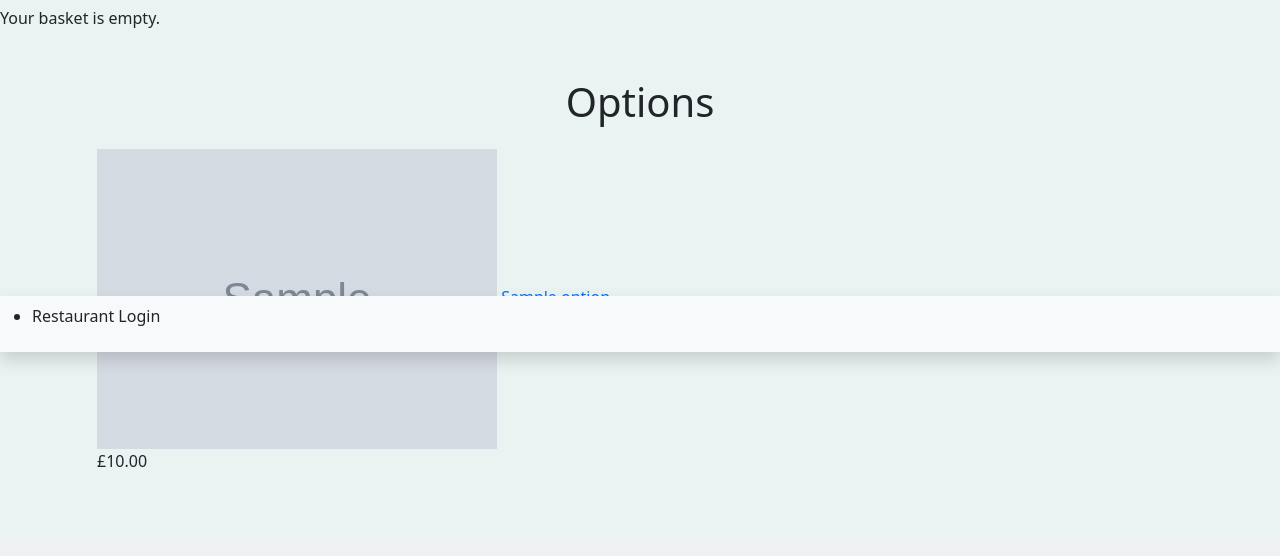
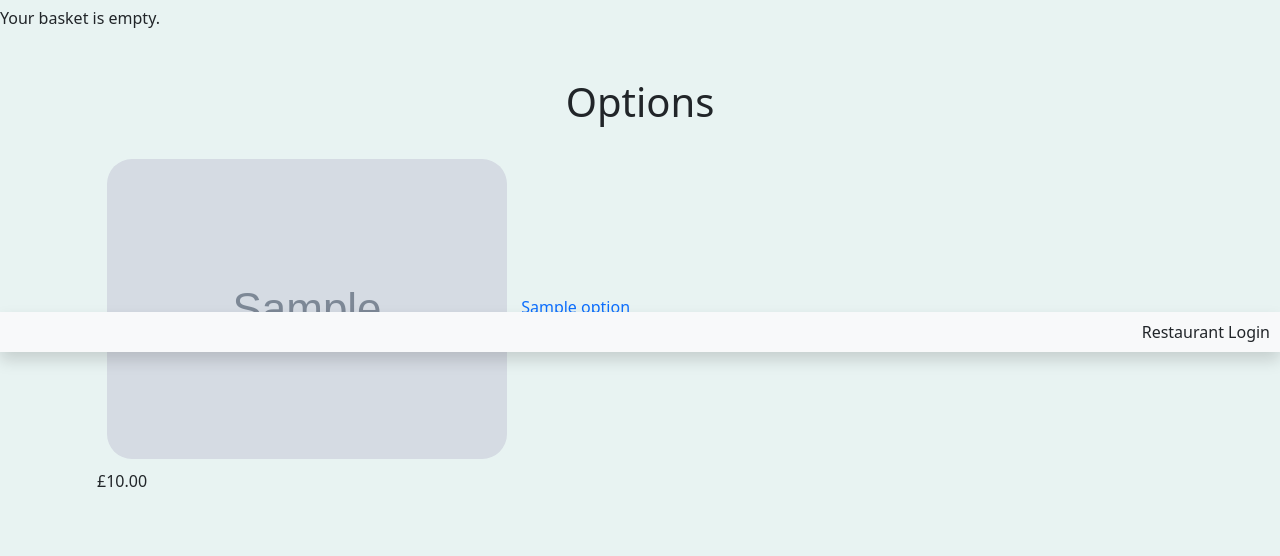
Before and after one commit to JamesCowans/Flipped_Burger_Co, a Django app: page / in a window 1280 px wide. Shown: the part 448-1004 px from the top of the page. Before the commit the page ends 915 px from the top, so only its background shows below. Run offline with Django 4.2, Linux system fonts and the light colour scheme; tables that the repository leaves empty hold one stand-in row (values such as "Sample post"); grey boxes marked "Sample" are stand-in pictures.

Commit message:
end of day commit

```diff
--- a/basket/templates/basket/detail.html
+++ b/basket/templates/basket/detail.html
@@ -27,7 +27,7 @@
                                 <tr>
                                     <td>
                                         <a href="{{ option.get_absolute_url }}">
-                                            <img src="{% if option.image %}{{ option.image.url }}{% else %}{% static 'img/awaiting_image.png' %}{% endif %}" class="img-fluid">
+                                            <img src="{% if option.image %}{{ option.image.url }}{% else %}{% static 'img/awaiting_image.png' %}{% endif %}" class="img-fluid" id="basket-image">
                                         </a>
                                     </td>
                                     <td>{{ option.name }}</td>
@@ -45,8 +45,8 @@
                                             {% csrf_token %}
                                         </form>
                                     </td>
-                                    <td class="num">£{{ item.price }}</td>
-                                    <td class="num">£{{ item.total_price }}</td>
+                                    <td class="num" id="basket-price">£{{ item.price }}</td>
+                                    <td class="num" id="basket-price">£{{ item.total_price }}</td>
                                 </tr>
                             {% endwith %}
                         {% endfor %}
--- a/restaurant/static/css/style.css
+++ b/restaurant/static/css/style.css
@@ -68,3 +68,12 @@ body{
     padding: 15px;
     border-top: 20px;
  }
+
+ #login{
+    padding-right: 10px;
+ }
+
+ #basket-image{
+    border-radius: 35px;
+    padding: 10px;
+ }
--- a/restaurant/templates/restaurant/base.html
+++ b/restaurant/templates/restaurant/base.html
@@ -59,8 +59,8 @@
         <a href="{% url 'basket:basket_detail' %}">
           {{ total_items }} item{{ total_items|pluralize }},
           £{{ basket.get_total_price }}
-        </a>"
-      {% else %}
+        </a>
+      {% elif not order %}
         Your basket is empty.
       {% endif %}
     {% endwith %}
@@ -75,7 +75,7 @@
   <footer>
     <div class="container"></div>
       <nav class="navbar navbar-expand-lg navbar-light bg-light shadow fixed-bottom ">
-        <ul id="bottom-nav">
+        <ul class="navbar-nav ms-auto" id="login">
           <li>Restaurant Login</li>
         </ul>
       </nav>
--- a/restaurant/templates/restaurant/option/list.html
+++ b/restaurant/templates/restaurant/option/list.html
@@ -55,7 +55,7 @@
   <div class="row">
     <div class="col-12 " id="menu-options">
       <a href="{{ option.get_absolute_url }}">
-          <img src="{% if option.image %}{{option.image.url}}{% else %}{% static 'img/awaiting_image.png' %}{% endif %}">
+          <img src="{% if option.image %}{{option.image.url}}{% else %}{% static 'img/awaiting_image.png' %}{% endif %}" id="basket-image" class="img-fluid">
       </a>
       <a href="{{ option.get_absolute_url }}">{{ option.name }}</a>
       <br>
```
